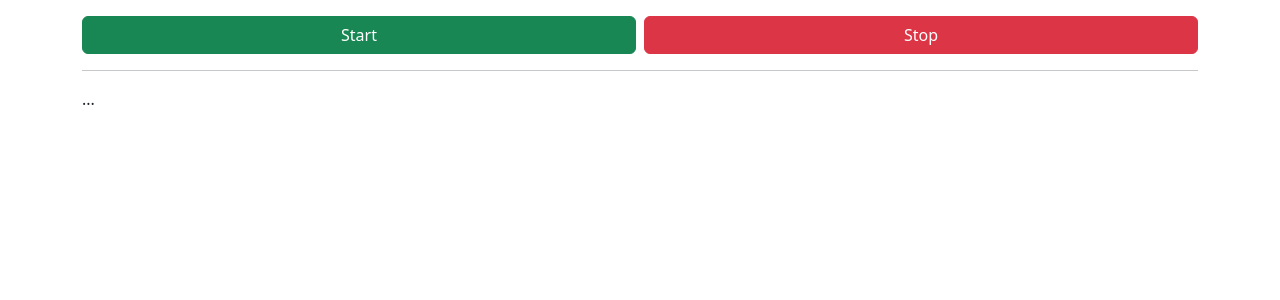
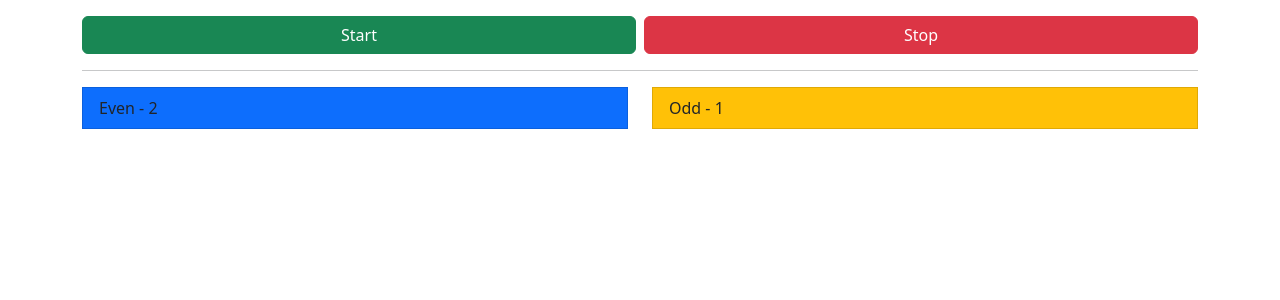
Before and after one commit to IrrerPolterer/-angular_course, an Angular app: page / in a window 1280 px wide. Both pictures are taken after a click on the button "Start". Shown: the top 300 px of the page. Built offline with nearby package versions, Linux system fonts and the light colour scheme.

Commit message:
finish assignment

```diff
--- a/src/app/app.component.html
+++ b/src/app/app.component.html
@@ -6,6 +6,15 @@
   <hr />
 
   <div class="row">
-    <div class="col">...</div>
+    <div class="col">
+      <ul class="list-group">
+        <app-even *ngFor="let even of evens" [number]="even"></app-even>
+      </ul>
+    </div>
+    <div class="col">
+      <ul class="list-group">
+        <app-odd *ngFor="let odd of odds" [number]="odd"></app-odd>
+      </ul>
+    </div>
   </div>
 </div>
--- a/src/app/app.component.ts
+++ b/src/app/app.component.ts
@@ -6,7 +6,15 @@ import { Component } from '@angular/core';
   styleUrls: ['./app.component.scss'],
 })
 export class AppComponent {
+  evens: number[] = [];
+  odds: number[] = [];
+
   onGameIncrement(gameIncrementEvent: { increment: number }) {
-    console.log(gameIncrementEvent.increment);
+    let n = gameIncrementEvent.increment;
+    if (n % 2) {
+      this.odds.push(n);
+    } else {
+      this.evens.push(n);
+    }
   }
 }
--- a/src/app/even/even.component.html
+++ b/src/app/even/even.component.html
@@ -1 +1 @@
-<p>even works!</p>
+<li class="list-group-item bg-primary">Even - {{ number }}</li>
--- a/src/app/even/even.component.ts
+++ b/src/app/even/even.component.ts
@@ -1,15 +1,10 @@
-import { Component, OnInit } from '@angular/core';
+import { Component, Input, OnInit } from '@angular/core';
 
 @Component({
   selector: 'app-even',
   templateUrl: './even.component.html',
-  styleUrls: ['./even.component.scss']
+  styleUrls: ['./even.component.scss'],
 })
-export class EvenComponent implements OnInit {
-
-  constructor() { }
-
-  ngOnInit(): void {
-  }
-
+export class EvenComponent {
+  @Input() number = 0;
 }
--- a/src/app/odd/odd.component.html
+++ b/src/app/odd/odd.component.html
@@ -1 +1 @@
-<p>odd works!</p>
+<li class="list-group-item bg-warning">Odd - {{ number }}</li>
--- a/src/app/odd/odd.component.ts
+++ b/src/app/odd/odd.component.ts
@@ -1,15 +1,10 @@
-import { Component, OnInit } from '@angular/core';
+import { Component, Input, OnInit } from '@angular/core';
 
 @Component({
   selector: 'app-odd',
   templateUrl: './odd.component.html',
-  styleUrls: ['./odd.component.scss']
+  styleUrls: ['./odd.component.scss'],
 })
-export class OddComponent implements OnInit {
-
-  constructor() { }
-
-  ngOnInit(): void {
-  }
-
+export class OddComponent {
+  @Input() number = 0;
 }
```
